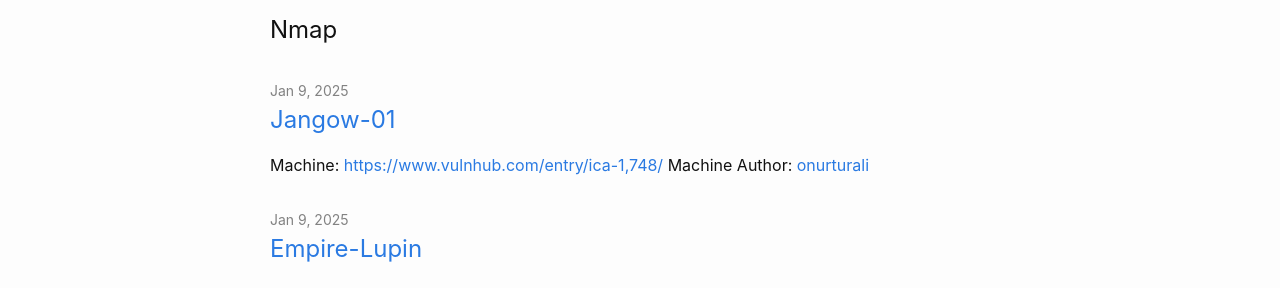
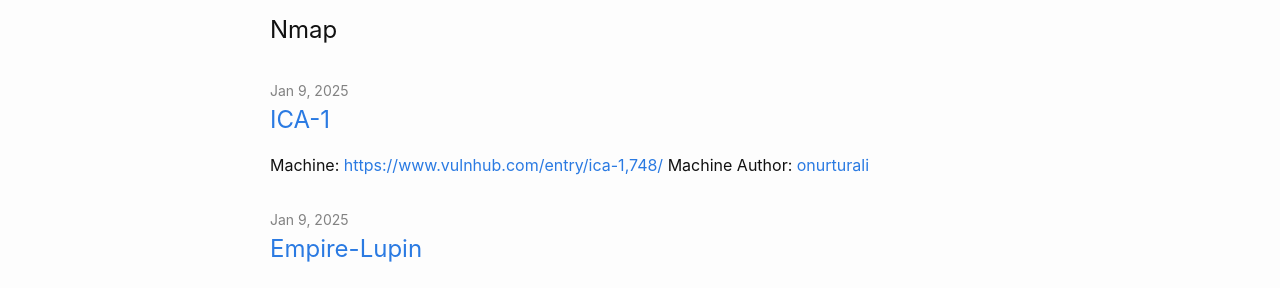
Before and after one commit to Firerey12/firerey12.github.io, a Jekyll site: the page built from index.md, in a window 1280 px wide. Shown: the part 527-815 px from the top of the page. Built offline with Jekyll 4.4.1, drawn with Linux system fonts in a browser that asks for light colours.

Commit message:
Update 2025-01-09-ICA-1.md

```diff
--- a/_posts/2025-01-09-ICA-1.md
+++ b/_posts/2025-01-09-ICA-1.md
@@ -1,8 +1,8 @@
 ---
 layout: post
-title: Jangow-01
+title: ICA-1
 categories: VulnHub Machines
-permalink: /vulnhub/jangow-01
+permalink: /vulnhub/ica-1
 ---
 
 Machine: [https://www.vulnhub.com/entry/ica-1,748/](https://www.vulnhub.com/entry/ica-1,748/)
```
